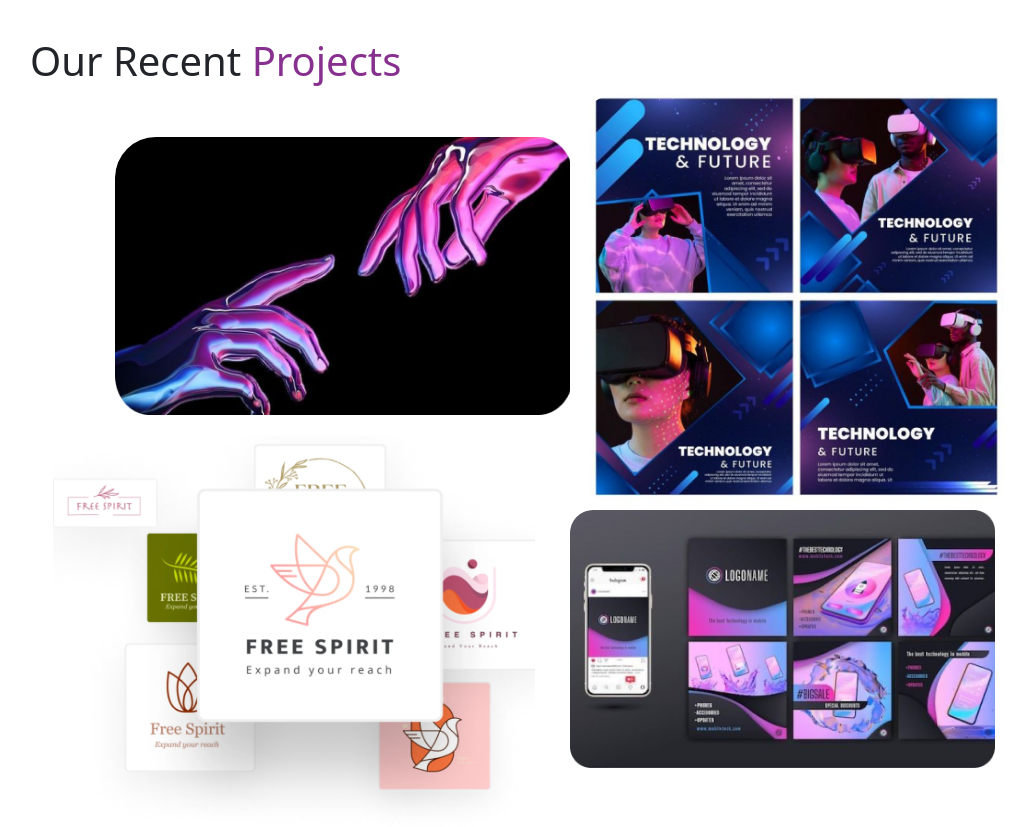
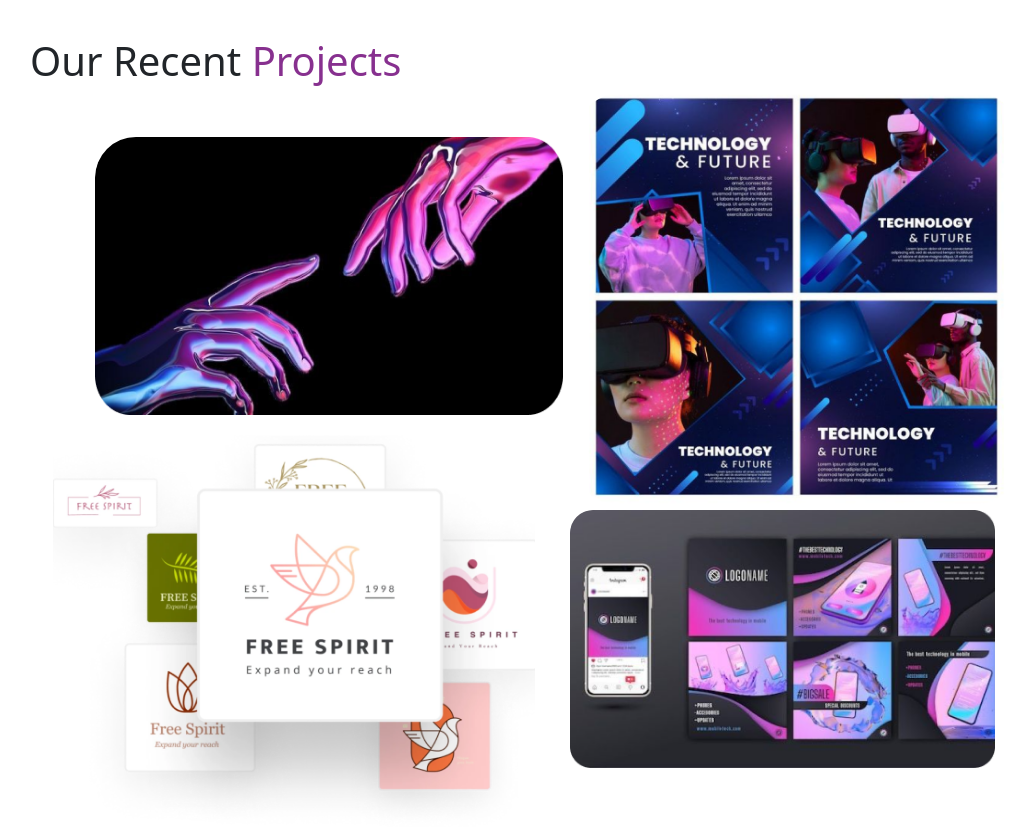
Before and after one commit to SyedGulzar786/figma-1, a plain HTML site: page index.html in a window 1280 px wide. Shown: the part 4321-5148 px from the top of the page, without its empty margins (70-1104 px from the left). Drawn offline with nearby package versions, Linux system fonts and the light colour scheme; a web font is replaced by a local one.

Commit message:
almost done

```diff
--- a/style.css
+++ b/style.css
@@ -322,11 +322,11 @@ padding: 50px;
    height: 40px ;
 }
 .project-img-1{
-width: 458px;
+width: 468px;
 height: 278px;
 position: relative;
 top: 20px;
-right: 28px;
+right: 48px;
 border-radius: 41px 0px 0px 0px;
 opacity: 0px;
 }
```
